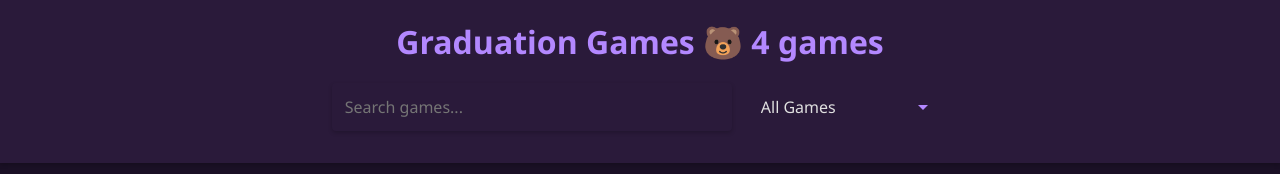
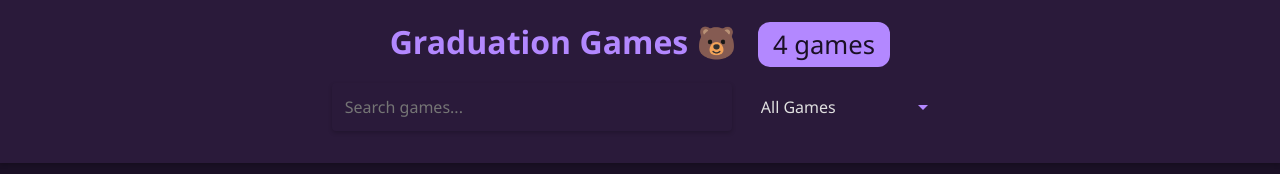
Before and after one commit to jacldotjacl/graduationgames, a plain HTML site: page index.html in a window 1280 px wide. Shown: the top 174 px of the page. Drawn offline with Linux system fonts and the light colour scheme.

Commit message:
Update styles.css

```diff
--- a/styles.css
+++ b/styles.css
@@ -269,3 +269,14 @@ footer {
     0% { transform: rotate(0deg); }
     100% { transform: rotate(360deg); }
 }
+
+.game-counter {
+    font-size: 0.8em;
+    background-color: #b388ff;
+    color: #1a1025;
+    padding: 0.2em 0.6em;
+    border-radius: 12px;
+    margin-left: 0.5em;
+    vertical-align: middle;
+    font-weight: normal;
+}
```
